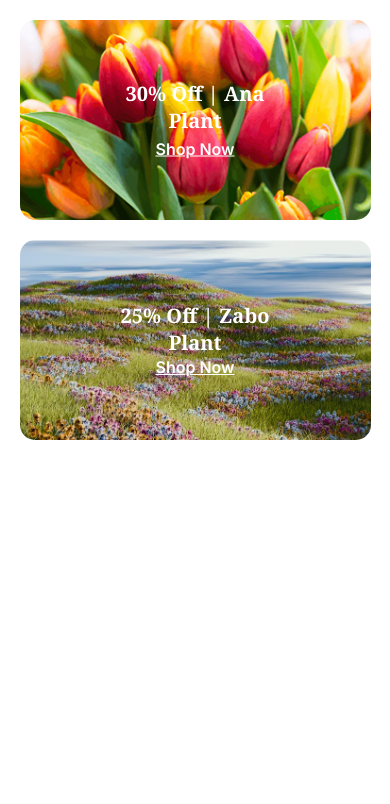
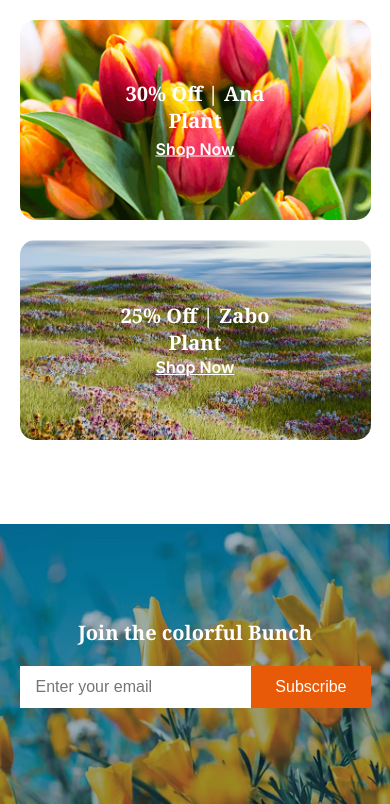
Before and after one commit to SamiunAuntor/Second-Assignment, a plain HTML site: page index.html in a window 390 px wide. Shown: the part 3725-4529 px from the top of the page. Before the commit the page ends 4165 px from the top, so only its background shows below. Drawn offline with Linux system fonts and the light colour scheme.

Commit message:
Completed the Newsletter Section

```diff
--- a/index.html
+++ b/index.html
@@ -148,7 +148,7 @@
                     <div class="image-card small-cards-anchors">
                         <img src="assets/deal-ana.png" alt="" />
                         <div class="overlay-text small-cards">
-                            <h2>30% Off | Ana  Plant</h2>
+                            <h2>30% Off | Ana Plant</h2>
                             <a class="inter-font" href="#">Shop Now</a>
                         </div>
                     </div>
@@ -164,6 +164,17 @@
             </div>
         </div>
 
+        <section class="newsletter-section">
+            <div class="newsletter-content">
+                <h2>Join the colorful Bunch</h2>
+                <form class="newsletter-form">
+                    <input type="email" placeholder="Enter your email" required />
+                    <button type="submit">Subscribe</button>
+                </form>
+            </div>
+        </section>
+
+
 
     </main>
 
--- a/style.css
+++ b/style.css
@@ -377,6 +377,83 @@ header {
     margin-bottom: 0px;
 }
 
+/* Newsletter Section */
+
+/* Reset default body margin and padding to avoid overflow */
+body {
+    margin: 0;
+    padding: 0;
+    box-sizing: border-box;
+}
+
+/* Newsletter Section */
+.newsletter-section {
+    background-image: url('assets/news-letter-bg.png');
+    background-size: cover;
+    background-position: center;
+    height: 533px;
+
+    /* Use 100% width instead of 100vw to prevent horizontal scroll */
+    width: 100%;
+
+    margin-top: 120px;
+    margin-left: 0;
+    margin-right: 0;
+    padding: 0;
+
+    display: flex;
+    align-items: center;
+    justify-content: center;
+    box-sizing: border-box;
+}
+
+/* Container inside */
+.newsletter-content {
+    text-align: center;
+    color: white;
+    width: 100%;
+    max-width: 830px;
+    padding: 0;
+    margin: 0 auto;
+}
+
+/* Heading */
+.newsletter-content h2 {
+    font-size: 32px;
+    margin-bottom: 20px;
+}
+
+/* Form */
+.newsletter-form {
+    display: flex;
+    justify-content: center;
+    align-items: center;
+    width: 100%;
+}
+
+/* Email input */
+.newsletter-form input[type="email"] {
+    padding: 12px 16px;
+    font-size: 16px;
+    border: none;
+    outline: none;
+    width: 70%;
+    max-width: 600px;
+    margin: 0;
+}
+
+/* Subscribe button */
+.newsletter-form button {
+    padding: 12px 24px;
+    background-color: #E95A08;
+    color: white;
+    font-size: 16px;
+    border: none;
+    cursor: pointer;
+    margin: 0;
+}
+
+
 
 
 /* Responsive Part */
@@ -658,6 +735,51 @@ header {
         font-weight: bold;
     }
 
+    /* Newsletter Section */
+
+    @media (max-width: 576px) {
+        .newsletter-section {
+            margin-top: 300px;
+
+            height: 280px;
+            padding: 0;
+            overflow: hidden;
+        }
+
+        .newsletter-content {
+            max-width: none;
+            margin: 0 5vw;
+            width: auto;
+            padding: 0;
+        }
+
+        .newsletter-content h2 {
+            font-size: 20px;
+            white-space: nowrap;
+            overflow: hidden;
+            text-overflow: ellipsis;
+        }
+
+        .newsletter-form {
+            gap: 0;
+        }
+
+        .newsletter-form input[type="email"],
+        .newsletter-form button {
+            font-size: inherit;
+        }
+
+        .newsletter-form input[type="email"] {
+            flex-grow: 1;
+            margin: 0;
+        }
+
+        .newsletter-form button {
+            margin: 0;
+        }
+    }
+
+
 
 
 
```
